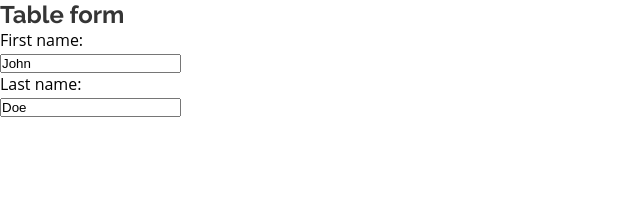
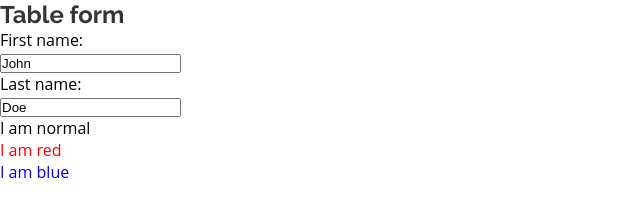
Before and after one commit to grmithu/appon, a plain HTML site: page index.html in a window 1280 px wide. Shown: the whole page, without its empty margins (0-640 px from the left). Drawn offline with Linux system fonts and the light colour scheme.

Commit message:
third commit

```diff
--- a/index.html
+++ b/index.html
@@ -20,6 +20,11 @@
       <input type="text" id="lname" name="lname" value="Doe">
     </form>
 
+    <p>I am normal</p>
+    <p style="color:red;">I am red</p>
+    <p style="color:blue;">I am blue</p>
+
+
 
 
 </body>
```
